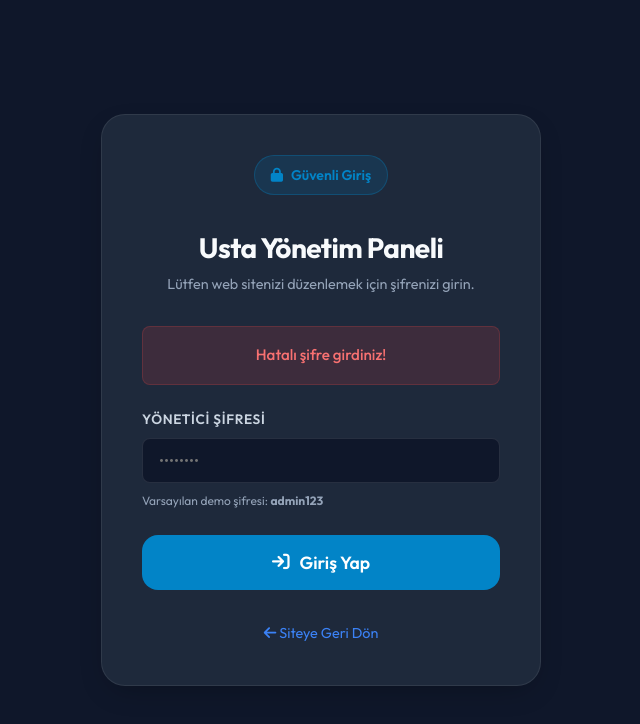
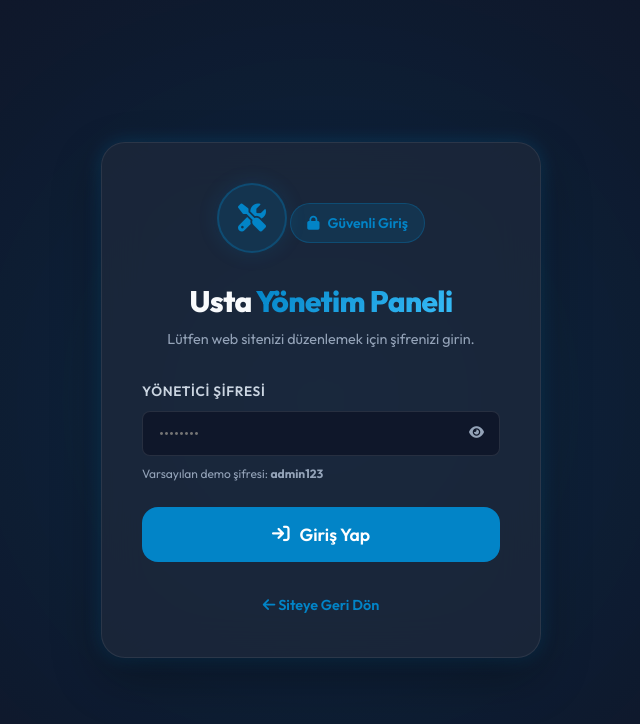
Before and after one commit to ibrahimbalta/ustasitesi, a website: page admin.html in a window 1280 px wide. Shown: the whole page, without its empty margins (319-959 px from the left). Drawn offline with Linux system fonts and the light colour scheme.

Commit message:
style: fix admin login display, hide double alerts on load, add dynamic usta theme colors and password visibility toggle

```diff
--- a/admin.html
+++ b/admin.html
@@ -16,23 +16,33 @@
   <!-- Styles -->
   <link rel="stylesheet" href="style.css">
 </head>
-<body class="admin-body dark-theme">
+<body class="admin-body dark-theme" style="margin:0; padding:0;">
 
   <!-- LOGIN CONTAINER -->
   <div class="login-wrapper" id="login-screen">
-    <div class="login-card">
+    <div class="login-card" id="login-card">
+      <div class="login-logo-circle" style="width: 70px; height: 70px; border-radius: 50%; background: rgba(var(--primary-color-rgb), 0.15); border: 2px solid rgba(var(--primary-color-rgb), 0.3); display: inline-flex; align-items: center; justify-content: center; margin: 0 auto 20px auto; color: var(--primary-color); font-size: 28px; box-shadow: 0 0 20px rgba(var(--primary-color-rgb), 0.15); transition: var(--transition-smooth);">
+        <i class="fa-solid fa-screwdriver-wrench"></i>
+      </div>
       <div class="badge">
         <i class="fa-solid fa-lock"></i> Güvenli Giriş
       </div>
-      <h2 style="margin-top: 15px;">Usta Yönetim Paneli</h2>
-      <p>Lütfen web sitenizi düzenlemek için şifrenizi girin.</p>
+      <h2 style="margin-top: 10px; font-family: 'Outfit', sans-serif; font-weight: 800; font-size: 1.85rem; letter-spacing: -0.02em;">
+        Usta <span style="background: linear-gradient(135deg, var(--primary-color) 0%, #38bdf8 100%); -webkit-background-clip: text; -webkit-text-fill-color: transparent;">Yönetim Paneli</span>
+      </h2>
+      <p style="margin-top: 8px;">Lütfen web sitenizi düzenlemek için şifrenizi girin.</p>
 
-      <div class="admin-alert danger" id="login-error-alert">Hatalı şifre girdiniz!</div>
+      <div class="admin-alert" id="login-error-alert">Hatalı şifre girdiniz!</div>
 
       <form id="login-form" onsubmit="event.preventDefault();">
         <div class="form-group-admin" style="text-align: left;">
           <label for="admin-password">Yönetici Şifresi</label>
-          <input type="password" id="admin-password" class="form-control-admin" placeholder="••••••••" required>
+          <div style="position: relative;">
+            <input type="password" id="admin-password" class="form-control-admin" placeholder="••••••••" required style="padding-right: 46px;">
+            <button type="button" id="toggle-password" style="position: absolute; right: 12px; top: 50%; transform: translateY(-50%); background: none; border: none; color: #94a3b8; cursor: pointer; padding: 4px; display: flex; align-items: center; justify-content: center; transition: color 0.2s;" title="Şifreyi Göster">
+              <i class="fa-solid fa-eye" id="toggle-password-icon"></i>
+            </button>
+          </div>
           <span style="font-size: 0.75rem; color: #94a3b8; margin-top: 8px; display: block;">Varsayılan demo şifresi: <strong>admin123</strong></span>
         </div>
 
@@ -42,7 +52,7 @@
       </form>
 
       <div style="margin-top: 30px;">
-        <a href="index.html" style="font-size: 0.9rem; color: #3b82f6;"><i class="fa-solid fa-arrow-left"></i> Siteye Geri Dön</a>
+        <a href="index.html" style="font-size: 0.9rem; color: var(--primary-color); font-weight: 600;"><i class="fa-solid fa-arrow-left"></i> Siteye Geri Dön</a>
       </div>
     </div>
   </div>
@@ -104,8 +114,8 @@
         <!-- Content Area -->
         <section class="admin-content-area">
 
-          <div class="admin-alert success" id="admin-success-alert">Değişiklikler başarıyla kaydedildi!</div>
-          <div class="admin-alert danger" id="admin-error-alert">Lütfen gerekli tüm alanları doldurun.</div>
+          <div class="admin-alert success" id="admin-success-alert" style="display: none;">Değişiklikler başarıyla kaydedildi!</div>
+          <div class="admin-alert danger" id="admin-error-alert" style="display: none;">Lütfen gerekli tüm alanları doldurun.</div>
 
           <!-- Section 1: Profil Bilgileri -->
           <div class="admin-section active" id="sec-profile">
@@ -203,7 +213,7 @@
 
             <div style="display:flex; justify-content:space-between; align-items:center; margin: 30px 0 20px 0;">
               <h4 style="margin:0;">Ek Seçenekler & Fiyatları (Checkboxes)</h4>
-              <button id="btn-add-option" class="btn btn-secondary btn-sm" style="border-color: rgba(59,130,246,0.3); color:#3b82f6;">
+              <button id="btn-add-option" class="btn btn-secondary btn-sm" style="border-color: rgba(var(--primary-color-rgb), 0.3); color: var(--primary-color);">
                 <i class="fa-solid fa-plus"></i> Ek Seçenek Ekle
               </button>
             </div>
--- a/admin.js
+++ b/admin.js
@@ -9,6 +9,72 @@ document.addEventListener("DOMContentLoaded", () => {
   if (!localStorage.getItem("admin_password")) {
     localStorage.setItem("admin_password", "admin123");
   }
+
+  // --- Dynamic Color Theme Application ---
+  function applyThemeFromStorage() {
+    const stored = localStorage.getItem("usta_custom_profile");
+    let themeColor = "#0284c7"; // Default sky blue (Seramik)
+
+    if (stored) {
+      try {
+        const profile = JSON.parse(stored);
+        if (profile.themeColor) {
+          themeColor = profile.themeColor;
+        }
+      } catch (e) {
+        console.error("Error parsing custom profile:", e);
+      }
+    }
+    applyThemeColor(themeColor);
+  }
+
+  function applyThemeColor(hex) {
+    document.documentElement.style.setProperty("--primary-color", hex);
+
+    const hoverColor = adjustHexBrightness(hex, -20);
+    document.documentElement.style.setProperty("--primary-color-hover", hoverColor);
+
+    const rgb = hexToRgb(hex);
+    if (rgb) {
+      document.documentElement.style.setProperty("--primary-color-rgb", `${rgb.r}, ${rgb.g}, ${rgb.b}`);
+    }
+  }
+
+  function hexToRgb(hex) {
+    const result = /^#?([a-f\d]{2})([a-f\d]{2})([a-f\d]{2})$/i.exec(hex);
+    return result ? {
+      r: parseInt(result[1], 16),
+      g: parseInt(result[2], 16),
+      b: parseInt(result[3], 16)
+    } : null;
+  }
+
+  function adjustHexBrightness(hex, percent) {
+    let R = parseInt(hex.substring(1, 3), 16);
+    let G = parseInt(hex.substring(3, 5), 16);
+    let B = parseInt(hex.substring(5, 7), 16);
+
+    R = parseInt(R * (100 + percent) / 100);
+    G = parseInt(G * (100 + percent) / 100);
+    B = parseInt(B * (100 + percent) / 100);
+
+    R = (R < 255) ? R : 255;
+    G = (G < 255) ? G : 255;
+    B = (B < 255) ? B : 255;
+
+    R = (R > 0) ? R : 0;
+    G = (G > 0) ? G : 0;
+    B = (B > 0) ? B : 0;
+
+    const rHex = R.toString(16).padStart(2, '0');
+    const gHex = G.toString(16).padStart(2, '0');
+    const bHex = B.toString(16).padStart(2, '0');
+
+    return `#${rHex}${gHex}${bHex}`;
+  }
+
+  // Run initial theme loading
+  applyThemeFromStorage();
 
   // --- Auth Control ---
   const loginScreen = document.getElementById("login-screen");
@@ -30,6 +96,26 @@ document.addEventListener("DOMContentLoaded", () => {
     }
   }
 
+  // Password Visibility Toggle
+  const togglePasswordBtn = document.getElementById("toggle-password");
+  const togglePasswordIcon = document.getElementById("toggle-password-icon");
+
+  if (togglePasswordBtn && adminPasswordInput && togglePasswordIcon) {
+    togglePasswordBtn.addEventListener("click", () => {
+      if (adminPasswordInput.type === "password") {
+        adminPasswordInput.type = "text";
+        togglePasswordIcon.classList.remove("fa-eye");
+        togglePasswordIcon.classList.add("fa-eye-slash");
+        togglePasswordBtn.title = "Şifreyi Gizle";
+      } else {
+        adminPasswordInput.type = "password";
+        togglePasswordIcon.classList.remove("fa-eye-slash");
+        togglePasswordIcon.classList.add("fa-eye");
+        togglePasswordBtn.title = "Şifreyi Göster";
+      }
+    });
+  }
+
   // Auth Action
   if (loginForm) {
     loginForm.addEventListener("submit", (e) => {
@@ -40,7 +126,6 @@ document.addEventListener("DOMContentLoaded", () => {
       if (enteredPassword === storedPassword) {
         sessionStorage.setItem("admin_authenticated", "true");
         loginErrorAlert.classList.remove("danger");
-        loginPasswordError = false;
         checkAuth();
       } else {
         loginErrorAlert.classList.add("danger");
@@ -119,6 +204,9 @@ document.addEventListener("DOMContentLoaded", () => {
       // Deep copy seramik template to prevent mutations to baseline
       currentProfile = JSON.parse(JSON.stringify(USTA_TEMPLATES.seramik));
     }
+
+    // Apply dynamic branding theme colors
+    applyThemeColor(currentProfile.themeColor || "#0284c7");
 
     // Set navbar indicator
     activeMasterIndicator.textContent = `${currentProfile.name} ${currentProfile.surname}`;
--- a/style.css
+++ b/style.css
@@ -1881,17 +1881,44 @@ p {
   align-items: center;
   justify-content: center;
   padding: 24px;
+  position: relative;
+  background: radial-gradient(circle at 50% 50%, rgba(var(--primary-color-rgb), 0.12) 0%, #0f172a 70%);
+  overflow: hidden;
+}
+
+.login-wrapper::before {
+  content: "";
+  position: absolute;
+  width: 320px;
+  height: 320px;
+  background: var(--primary-color);
+  filter: blur(140px);
+  opacity: 0.12;
+  border-radius: 50%;
+  z-index: 0;
+  pointer-events: none;
 }
 
 .login-card {
-  background-color: #1e293b;
+  position: relative;
+  z-index: 1;
+  background: rgba(30, 41, 59, 0.75);
+  backdrop-filter: blur(20px);
+  -webkit-backdrop-filter: blur(20px);
   border: 1px solid rgba(255, 255, 255, 0.08);
   border-radius: var(--border-radius-lg);
   padding: 40px;
   width: 100%;
   max-width: 440px;
-  box-shadow: var(--box-shadow-premium);
+  box-shadow: 0 20px 50px rgba(0, 0, 0, 0.3), var(--box-shadow-glow);
   text-align: center;
+  transition: var(--transition-smooth);
+}
+
+.login-card:hover {
+  border-color: rgba(var(--primary-color-rgb), 0.25);
+  box-shadow: 0 25px 60px rgba(0, 0, 0, 0.4), 0 0 30px rgba(var(--primary-color-rgb), 0.25);
+  transform: translateY(-2px);
 }
 
 .login-card h2 {
@@ -1902,6 +1929,7 @@ p {
 .login-card p {
   font-size: 0.9rem;
   margin-bottom: 30px;
+  color: #94a3b8;
 }
 
 /* Admin Dashboard Layout */
@@ -1928,7 +1956,7 @@ p {
 }
 
 .admin-logo i {
-  color: #3b82f6;
+  color: var(--primary-color);
 }
 
 .admin-main {
@@ -1979,12 +2007,12 @@ p {
 }
 
 .admin-menu-btn:hover, .admin-menu-btn.active {
-  background-color: rgba(59, 130, 246, 0.1);
-  color: #3b82f6;
+  background-color: rgba(var(--primary-color-rgb), 0.1);
+  color: var(--primary-color);
 }
 
 .admin-menu-btn.active {
-  border-left: 3px solid #3b82f6;
+  border-left: 3px solid var(--primary-color);
   border-radius: 0 var(--border-radius-sm) var(--border-radius-sm) 0;
   padding-left: 13px;
 }
@@ -2039,8 +2067,8 @@ p {
 
 .form-control-admin:focus {
   outline: none;
-  border-color: #3b82f6;
-  box-shadow: 0 0 10px rgba(59, 130, 246, 0.2);
+  border-color: var(--primary-color);
+  box-shadow: 0 0 10px rgba(var(--primary-color-rgb), 0.25);
 }
 
 /* Service Admin List */
```
